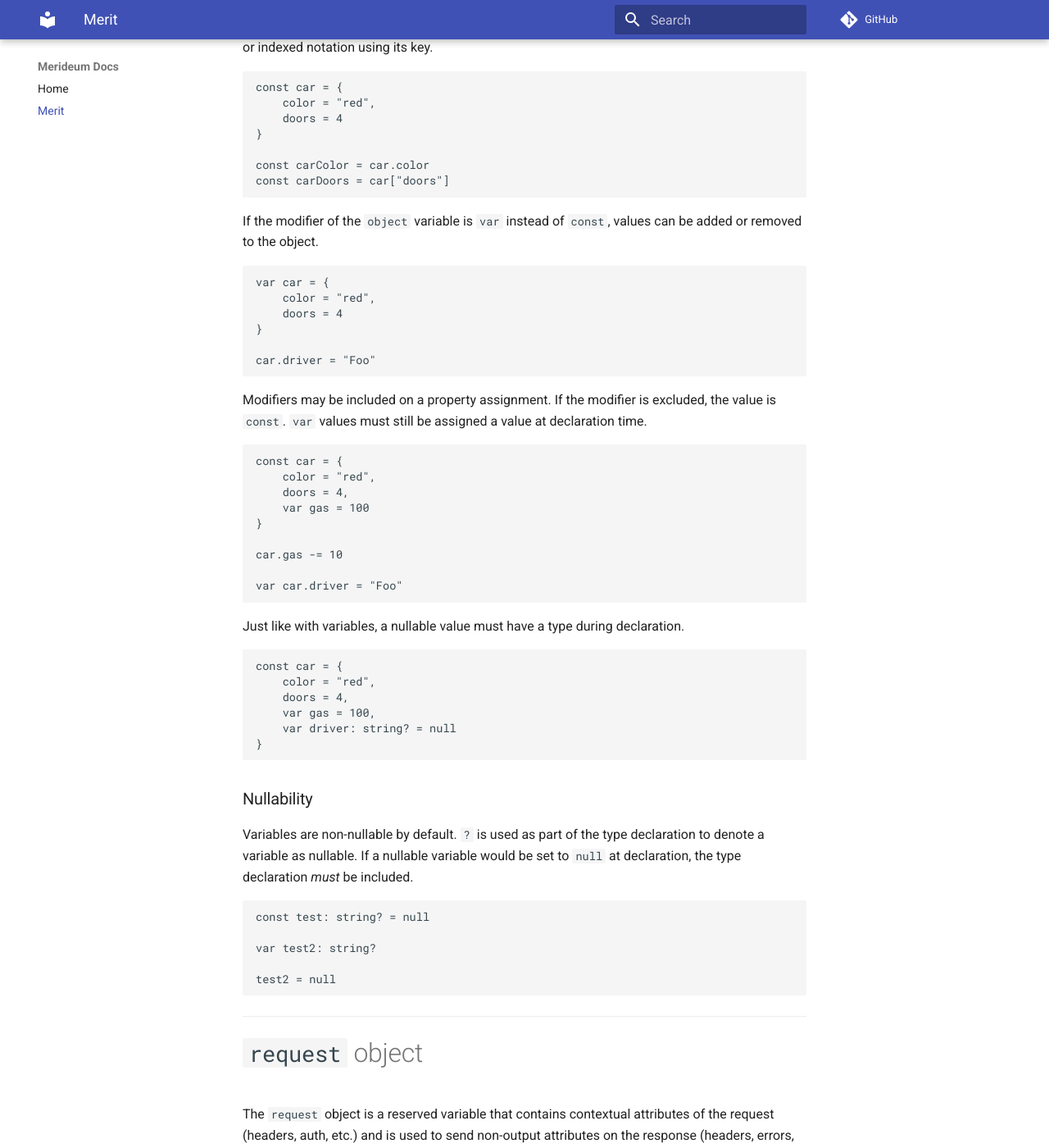
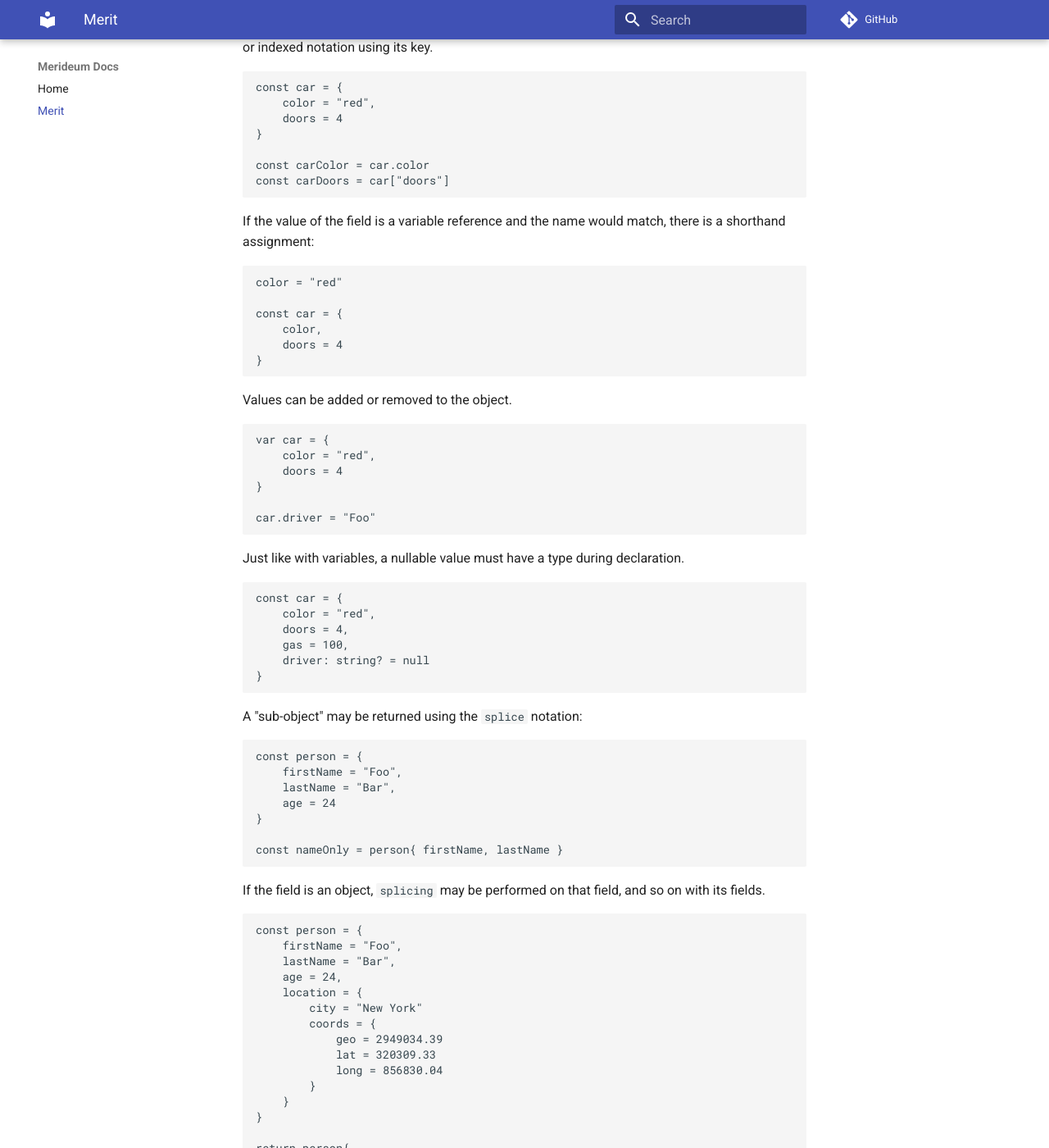
Before and after one commit to merideum/merideum-spec, an MkDocs documentation site: the page built from docs/merit.md, in a window 1280 px wide and 1400 px high, scrolled down 2796 px. Shown: the whole window at 82% size. Built offline with MkDocs 1.6.1 and Material for MkDocs 9.7.7, drawn with Linux system fonts in a browser that asks for light colours; comment, search, counter and statistics services are not loaded; some of the changed text lies outside the part shown.

Commit message:
Update merit.md

````diff
--- a/docs/merit.md
+++ b/docs/merit.md
@@ -117,7 +117,17 @@
 const carDoors = car["doors"]
 ```
 
-If the modifier of the `object` variable is `var` instead of `const`, values can be added or removed to the object.
+If the value of the field is a variable reference and the name would match, there is a shorthand assignment:
+```
+color = "red"
+
+const car = {
+    color,
+    doors = 4
+}
+```
+
+Values can be added or removed to the object.
 
 ```
 var car = {
@@ -128,28 +138,53 @@
 car.driver = "Foo"
 ```
 
-Modifiers may be included on a property assignment. If the modifier is excluded, the value is `const`. `var` values must still be assigned a value at declaration time.
-
-```
-const car = {
-    color = "red",
-    doors = 4,
-    var gas = 100
-}
-
-car.gas -= 10
-
-var car.driver = "Foo"
-```
-
 Just like with variables, a nullable value must have a type during declaration.
 
 ```
 const car = {
     color = "red",
     doors = 4,
-    var gas = 100,
-    var driver: string? = null
+    gas = 100,
+    driver: string? = null
+}
+```
+
+A "sub-object" may be returned using the `splice` notation:
+```
+const person = {
+    firstName = "Foo",
+    lastName = "Bar",
+    age = 24
+}
+
+const nameOnly = person{ firstName, lastName }
+```
+If the field is an object, `splicing` may be performed on that field, and so on with its fields.
+
+```
+const person = {
+    firstName = "Foo",
+    lastName = "Bar",
+    age = 24,
+    location = {
+        city = "New York"
+        coords = {
+            geo = 2949034.39
+            lat = 320309.33
+            long = 856830.04
+        }
+    }
+}
+
+return person{
+    firstName,
+    lastName,
+    location{
+        city,
+        coords{
+            geo
+        }
+    }
 }
 ```
 
@@ -216,8 +251,7 @@
 ___
 
 # `return`
-The `return` keyword is used to stop execution and return a value on the response. The value of the `return` must be an `object`.
-
+The `return` keyword is used to stop execution successfully and return an `output` value on the response body.
 Usage:
 ```
 request myRequest {
@@ -232,6 +266,22 @@
 {
     "output": {
         "message": "Hello World!"
+    }
+}
+```
+
+If the value of the return is not an `object`, then the value is wrapped in an `object` with the field name `value`.
+```
+request myRequest {
+    return "Hello World!"
+}
+```
+
+Response body (in json):
+```json
+{
+    "output": {
+        "value": "Hello World!"
     }
 }
 ```
@@ -287,5 +337,3 @@
     const message = greeter.sayHello(name)
 }
 ```
-
-The return value must be a Merit value (`int`, `string`, `object` etc.)
````
Also changed, not shown: other parts of docs/merit.md (+4 -4 lines).
